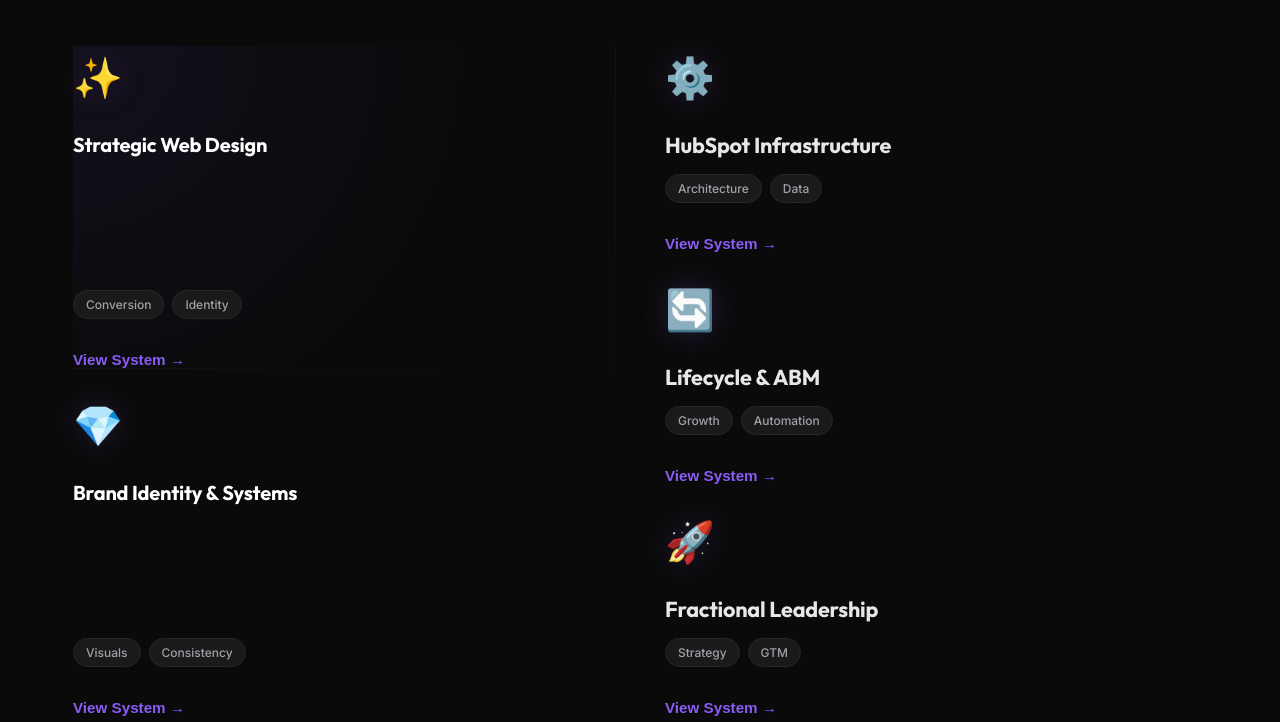
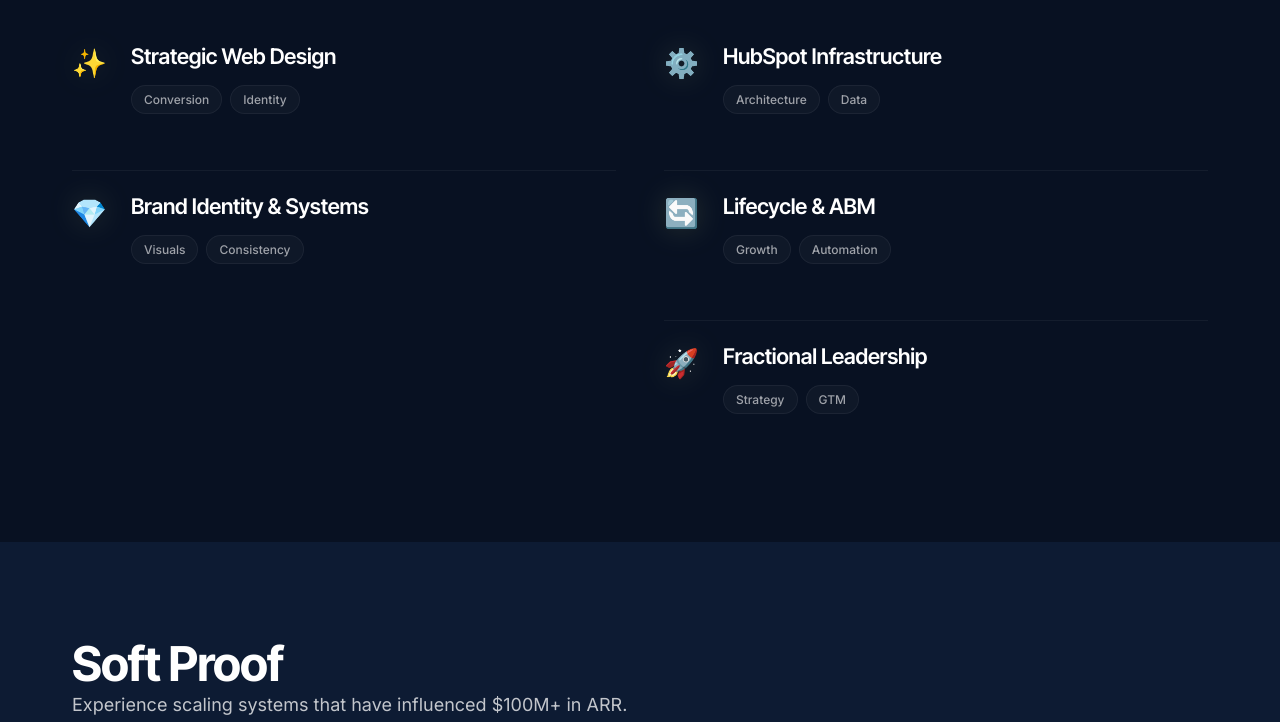
Before and after one commit to edohoeketio-lgtm/Elevate-Digital, a plain HTML site: page index.html in a window 1280 px wide. Shown: the part 1802-2524 px from the top of the page. Drawn offline with nearby package versions, Linux system fonts and the light colour scheme.

Commit message:
Refactor: Unified Process section side-by-side and simplified Services list

```diff
--- a/index.html
+++ b/index.html
@@ -14,7 +14,7 @@
     <link rel="preconnect" href="https://fonts.googleapis.com">
     <link rel="preconnect" href="https://fonts.gstatic.com" crossorigin>
     <link
-        href="https://fonts.googleapis.com/css2?family=Inter:wght@400;500;600;700;800&family=Outfit:wght@500;700&display=swap"
+        href="https://fonts.googleapis.com/css2?family=Inter:wght@400;500;600;700;800&family=Outfit:wght@500;700&family=Inter+Tight:wght@400;500;600;700&display=swap"
         rel="stylesheet">
 
     <!-- Stylesheet -->
@@ -30,22 +30,24 @@
                     xmlns="http://www.w3.org/2000/svg">
                     <defs>
                         <linearGradient id="logoGradient" x1="0%" y1="0%" x2="100%" y2="100%">
-                            <stop offset="0%" style="stop-color:#8B5CF6;stop-opacity:1" />
-                            <stop offset="100%" style="stop-color:#3B82F6;stop-opacity:1" />
+                            <stop offset="0%" style="stop-color:#EBF08D;stop-opacity:1" />
+                            <stop offset="100%" style="stop-color:#D4DC50;stop-opacity:1" />
                         </linearGradient>
                     </defs>
                     <path d="M16 4L28 20H4L16 4Z" fill="url(#logoGradient)" />
-                    <path d="M10 20L16 12L22 20H10Z" fill="#FFFFFF" />
+                    <path d="M10 20L16 12L22 20H10Z" fill="#081122" />
                     <rect x="14" y="20" width="4" height="8" fill="url(#logoGradient)" />
                 </svg>
                 Elevate Digital
             </a>
+            <ul class="nav-links">
                 <li><a href="#how-i-help">Expertise</a></li>
                 <li><a href="#portfolio">Work</a></li>
                 <li><a href="#process">Process</a></li>
                 <li><a href="pricing.html">Pricing</a></li>
                 <li><a href="local-services.html">Local Services</a></li>
                 <li><a href="#contact" class="btn btn-primary">Book a System Review</a></li>
+            </ul>
             <button class="mobile-menu-toggle" id="mobileMenuToggle">☰</button>
         </div>
     </nav>
@@ -125,28 +127,29 @@
                         <p>We build trust through world-class design.</p>
                     </div>
 
-                    <div class="track-cards">
-                        <!-- Card 1 -->
-                        <div class="pillar-card fade-in">
-                            <div class="pillar-icon">✨</div>
+                    <div class="track-list">
+                        <!-- List Item 1 -->
+                        <div class="service-item fade-in">
+                            <div class="service-icon">✨</div>
+                            <div class="service-content">
                                 <h3>Strategic Web Design</h3>
                                 <div class="pillar-tags">
                                     <span class="tag">Conversion</span>
                                     <span class="tag">Identity</span>
                                 </div>
-                            <button class="btn-text open-drawer" data-service="web-design">View System &rarr;</button>
+                            </div>
                         </div>
 
-                        <!-- Card 2 -->
-                        <div class="pillar-card fade-in">
-                            <div class="pillar-icon">💎</div>
+                        <!-- List Item 2 -->
+                        <div class="service-item fade-in">
+                            <div class="service-icon">💎</div>
+                            <div class="service-content">
                                 <h3>Brand Identity & Systems</h3>
                                 <div class="pillar-tags">
                                     <span class="tag">Visuals</span>
                                     <span class="tag">Consistency</span>
                                 </div>
-                            <button class="btn-text open-drawer" data-service="brand-identity">View System
-                                &rarr;</button>
+                            </div>
                         </div>
                     </div>
                 </div>
@@ -159,39 +162,41 @@
                         <p>We build speed through scalable systems.</p>
                     </div>
 
-                    <div class="track-cards">
-                        <!-- Card 1 -->
-                        <div class="pillar-card fade-in">
-                            <div class="pillar-icon">⚙️</div>
+                    <div class="track-list">
+                        <!-- List Item 1 -->
+                        <div class="service-item fade-in">
+                            <div class="service-icon">⚙️</div>
+                            <div class="service-content">
                                 <h3>HubSpot Infrastructure</h3>
                                 <div class="pillar-tags">
                                     <span class="tag">Architecture</span>
                                     <span class="tag">Data</span>
                                 </div>
-                            <button class="btn-text open-drawer" data-service="marketing-ops">View System
-                                &rarr;</button>
+                            </div>
                         </div>
 
-                        <!-- Card 2 -->
-                        <div class="pillar-card fade-in">
-                            <div class="pillar-icon">🔄</div>
+                        <!-- List Item 2 -->
+                        <div class="service-item fade-in">
+                            <div class="service-icon">🔄</div>
+                            <div class="service-content">
                                 <h3>Lifecycle & ABM</h3>
                                 <div class="pillar-tags">
                                     <span class="tag">Growth</span>
                                     <span class="tag">Automation</span>
                                 </div>
-                            <button class="btn-text open-drawer" data-service="lifecycle">View System &rarr;</button>
+                            </div>
                         </div>
 
-                        <!-- Card 3 -->
-                        <div class="pillar-card fade-in">
-                            <div class="pillar-icon">🚀</div>
+                        <!-- List Item 3 -->
+                        <div class="service-item fade-in">
+                            <div class="service-icon">🚀</div>
+                            <div class="service-content">
                                 <h3>Fractional Leadership</h3>
                                 <div class="pillar-tags">
                                     <span class="tag">Strategy</span>
                                     <span class="tag">GTM</span>
                                 </div>
-                            <button class="btn-text open-drawer" data-service="fractional">View System &rarr;</button>
+                            </div>
                         </div>
                     </div>
                 </div>
@@ -241,7 +246,7 @@
         </div>
     </section>
 
-    <!-- How We Work & Why Me Section -->
+    <!-- How We Work Together (Unified Editorial Flow) -->
     <section class="section" id="process">
         <div class="container">
             <div class="grid-2-col">
@@ -257,14 +262,14 @@
                     <p style="margin-top: 1rem; font-weight: 500;">No long contracts. We agree on outcomes and build
                         toward them.</p>
                 </div>
-                <div class="content-block fade-in"
+                <div class="content-block fade-in cards-on-side"
                     style="background: var(--bg-card); padding: 2rem; border-radius: 12px; border: 1px solid var(--border-color);">
                     <h3>Why Founders Work With Us</h3>
                     <ul class="star-list">
                         <li>We bridge the gap between "looks good" and "works hard"</li>
                         <li>We’ve built these systems ourselves — not just advised on them</li>
                         <li>We don’t over-engineer early</li>
-                        <li>We design systems (and brands) founders can actually are proud of</li>
+                        <li>We design systems (and brands) founders can actually be proud of</li>
                         <li>We care about revenue, velocity, and brand equity</li>
                     </ul>
                 </div>
--- a/style.css
+++ b/style.css
@@ -1,32 +1,35 @@
 /* ===== CSS CUSTOM PROPERTIES - DARK THEME ===== */
 :root {
     /* Dark Theme Colors */
-    --color-bg-dark: #0A0A0A;
-    --color-bg-secondary: #111111;
-    --color-bg-tertiary: #1A1A1A;
+    --color-bg-dark: #081122;
+    /* Deep Navy */
+    --color-bg-secondary: #0d1b33;
+    --color-bg-tertiary: #1A2436;
     --color-card-light: #FFFFFF;
-    --color-card-dark: #1A1A1A;
+    --color-card-dark: #121e31;
     --color-card-border: rgba(255, 255, 255, 0.05);
 
     /* Accent Colors */
-    --color-primary: #8B5CF6;
-    --color-primary-dark: #7C3AED;
-    --color-secondary: #3B82F6;
-    --color-accent: #06B6D4;
+    --color-primary: #EBF08D;
+    /* Lime Green */
+    --color-primary-dark: #dbe450;
+    --color-secondary: #06B6D4;
+    --color-accent: #EBF08D;
+    /* Lime as accent too */
 
     /* Text Colors */
     --color-text-on-dark: #FFFFFF;
-    --color-text-secondary-dark: #A1A1AA;
-    --color-text-muted: #52525B;
+    --color-text-secondary-dark: rgba(255, 255, 255, 0.75);
+    --color-text-muted: rgba(255, 255, 255, 0.5);
 
     /* Border Colors */
-    --color-border-dark: #27272A;
-    --color-border-light: rgba(255, 255, 255, 0.1);
+    --color-border-dark: rgba(255, 255, 255, 0.08);
+    --color-border-light: rgba(255, 255, 255, 0.15);
 
     /* Gradients */
-    --gradient-primary: linear-gradient(135deg, #8B5CF6 0%, #3B82F6 100%);
-    --gradient-text: linear-gradient(135deg, #FFFFFF 0%, #A1A1AA 100%);
-    --gradient-card-hover: linear-gradient(135deg, rgba(139, 92, 246, 0.1) 0%, rgba(59, 130, 246, 0.1) 100%);
+    --gradient-primary: linear-gradient(135deg, #EBF08D 0%, #D4DC50 100%);
+    --gradient-text: linear-gradient(135deg, #FFFFFF 0%, #EBF08D 100%);
+    --gradient-card-hover: linear-gradient(135deg, rgba(235, 240, 141, 0.05) 0%, rgba(235, 240, 141, 0.02) 100%);
 
     /* Spacing */
     --spacing-xs: 0.5rem;
@@ -37,7 +40,7 @@
     --spacing-2xl: 7rem;
 
     /* Typography */
-    --font-heading: 'Outfit', sans-serif;
+    --font-heading: 'Inter Tight', sans-serif;
     --font-body: 'Inter', sans-serif;
 
     /* Borders & Radius */
@@ -123,8 +126,12 @@
 }
 
 h1 {
-    font-size: clamp(3rem, 6vw, 4.5rem);
-    font-weight: 700;
+    font-size: clamp(3.5rem, 6vw, 5.5rem);
+    /* Massive typography */
+    font-weight: 500;
+    /* Medium weight */
+    letter-spacing: -0.04em;
+    line-height: 1.05;
 }
 
 h2 {
@@ -144,10 +151,13 @@
 }
 
 .text-gradient {
-    background: var(--gradient-primary);
+    background: white;
+    /* Solid white for high contrast */
     -webkit-background-clip: text;
     -webkit-text-fill-color: transparent;
     background-clip: text;
+    color: white;
+    /* Fallback */
 }
 
 .eyebrow {
@@ -188,21 +198,23 @@
 .hero {
     padding-top: 180px;
     padding-bottom: 120px;
-    background: radial-gradient(circle at top right, #111827, #030712);
+    background: var(--color-bg-dark);
+    /* Solid Deep Navy */
     position: relative;
     overflow: hidden;
 }
 
-/* Dynamic Mouse Gradient */
+/* Dynamic Mouse Gradient - Subtle Lime */
 .hero-gradient {
     position: absolute;
     top: 0;
     left: 0;
     width: 100%;
     height: 100%;
-    background: radial-gradient(600px circle at var(--mouse-x, 50%) var(--mouse-y, 50%),
-            rgba(139, 92, 246, 0.25),
-            transparent 40%);
+    background: radial-gradient(800px circle at var(--mouse-x, 50%) var(--mouse-y, 50%),
+            rgba(235, 240, 141, 0.03),
+            /* Extremely subtle lime glow */
+            transparent 50%);
     z-index: 1;
     pointer-events: none;
     transition: opacity 0.5s ease;
@@ -349,15 +361,15 @@
     font-weight: 600;
 }
 
+.nav-links a:not(.btn).active {
+    color: var(--color-primary);
+    /* Lime Active */
+    font-weight: 600;
+}
+
 .nav-links a:not(.btn).active::after {
-    content: '';
-    position: absolute;
-    bottom: -2px;
-    left: 0;
-    width: 100%;
-    height: 1px;
-    background: var(--gradient-primary);
-    box-shadow: 0 2px 8px rgba(139, 92, 246, 0.5);
+    display: none;
+    /* Remove underline, rely on color */
 }
 
 .mobile-menu-toggle {
@@ -374,20 +386,21 @@
     display: inline-flex;
     align-items: center;
     justify-content: center;
-    padding: 0.75rem 1.5rem;
-    border-radius: var(--radius-md);
+    padding: 0.875rem 2rem;
+    border-radius: 100px;
     font-weight: 600;
     text-decoration: none;
-    transition: var(--transition-fast);
+    transition: all 0.3s cubic-bezier(0.25, 0.46, 0.45, 0.94);
     border: none;
     cursor: pointer;
     font-size: 1rem;
+    letter-spacing: -0.01em;
 }
 
 .btn-primary {
     background: var(--color-primary);
-    color: white;
-    box-shadow: 0 4px 12px rgba(139, 92, 246, 0.3);
+    color: #081122;
+    box-shadow: 0 4px 15px rgba(235, 240, 141, 0.2);
 }
 
 .btn-primary:hover {
@@ -495,6 +508,8 @@
     font-size: 1rem;
 }
 
+/* Editorial Flow Styles Removed - Reverted to Grid */
+
 /* ===== SERVICES SECTION (DUAL TRACK) ===== */
 .dual-track-container {
     display: grid;
@@ -533,59 +548,81 @@
     color: var(--color-text-secondary-dark);
 }
 
-.track-cards {
+/* ===== SERVICES LIST (NO CARDS) ===== */
+.track-list {
     display: flex;
     flex-direction: column;
-    gap: 1.5rem;
-    height: 100%;
+    gap: 0;
 }
 
-.pillar-card {
-    background: transparent;
-    border: 1px solid transparent;
-    /* Hidden border default */
-    padding: 0;
+.service-item {
+    display: flex;
+    gap: 1.5rem;
+    align-items: flex-start;
+    padding: 1.5rem 0;
+    border-bottom: 1px solid rgba(255, 255, 255, 0.05);
+    /* Very subtle divider */
     transition: var(--transition-smooth);
+}
+
+.service-item:first-child {
+    padding-top: 0;
+}
+
+.service-item:last-child {
+    border-bottom: none;
+    padding-bottom: 0;
+}
+
+.service-icon {
+    font-size: 1.75rem;
+    line-height: 1;
+    color: var(--color-primary);
+    filter: drop-shadow(0 0 15px rgba(235, 240, 141, 0.15));
+    flex-shrink: 0;
+    margin-top: 0.25rem;
+}
+
+.service-content {
     display: flex;
     flex-direction: column;
-    align-items: flex-start;
-    height: 100%;
-    position: relative;
+    gap: 0.5rem;
 }
 
-/* Primary Track (Studio) - Subtle Emphasis */
-.track-studio .pillar-card:first-child {
-    background: radial-gradient(circle at top left, rgba(139, 92, 246, 0.08), transparent 70%);
+.service-content h3 {
+    font-size: 1.35rem;
+    /* Clean heading size */
+    font-weight: 600;
+    margin: 0;
+    color: var(--color-text-on-dark);
+    letter-spacing: -0.01em;
+    transition: var(--transition-smooth);
 }
 
-.track-studio .pillar-card:hover,
-.track-engine .pillar-card:hover {
-    transform: translateY(-4px);
+.service-content .pillar-tags {
+    display: flex;
+    gap: 0.5rem;
+    margin-top: 0.5rem;
 }
 
-.pillar-icon {
-    font-size: 2.5rem;
-    /* Larger, cleaner icons */
-    margin-bottom: 1.5rem;
-    background: transparent;
-    padding: 0;
-    width: auto;
-    height: auto;
-    border-radius: 0;
-    filter: drop-shadow(0 0 15px rgba(139, 92, 246, 0.2));
+.service-content .tag {
+    font-size: 0.75rem;
+    padding: 0.25rem 0.75rem;
+    border-radius: 100px;
+    background: rgba(255, 255, 255, 0.03);
+    color: rgba(255, 255, 255, 0.6);
+    border: 1px solid rgba(255, 255, 255, 0.05);
 }
 
-.pillar-card h3 {
-    font-size: 1.5rem;
-    font-weight: 600;
-    margin-bottom: 0.75rem;
-    letter-spacing: -0.01em;
+/* Hover Effects */
+.service-item:hover .service-content h3 {
+    color: var(--color-primary);
+    /* Highlight text on hover */
 }
 
-/* Secondary Track - Quieter */
-.track-engine .pillar-card h3 {
-    opacity: 0.9;
-    font-size: 1.35rem;
+.service-item:hover .service-icon {
+    transform: scale(1.1);
+    transition: transform 0.3s ease;
 }
 
 /* Responsive tracks */
@@ -613,9 +650,11 @@
 .tag {
     font-size: 0.75rem;
     padding: 0.25rem 0.75rem;
-    background: var(--color-bg-tertiary);
+    background: rgba(255, 255, 255, 0.05);
+    /* Softer tag bg */
     border-radius: 100px;
-    border: 1px solid var(--color-border-dark);
+    border: 1px solid rgba(255, 255, 255, 0.1);
+    /* Softer border */
     color: var(--color-text-secondary-dark);
     font-weight: 500;
 }
```
Also changed, not shown: local-services.html (+5 -4 lines), pricing.html (+27 -25 lines). Lines whose indentation alone changed are shown as unchanged.
